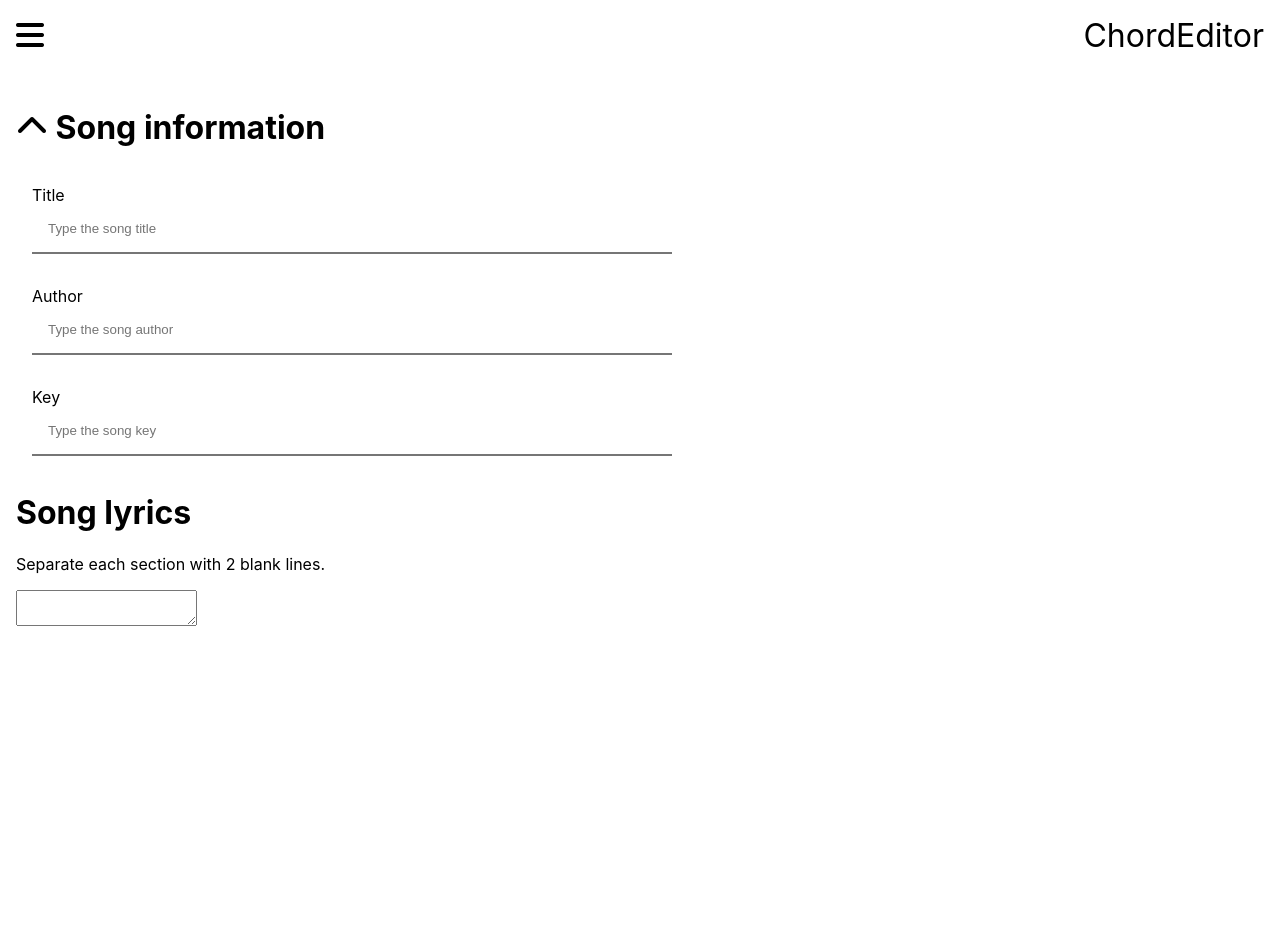
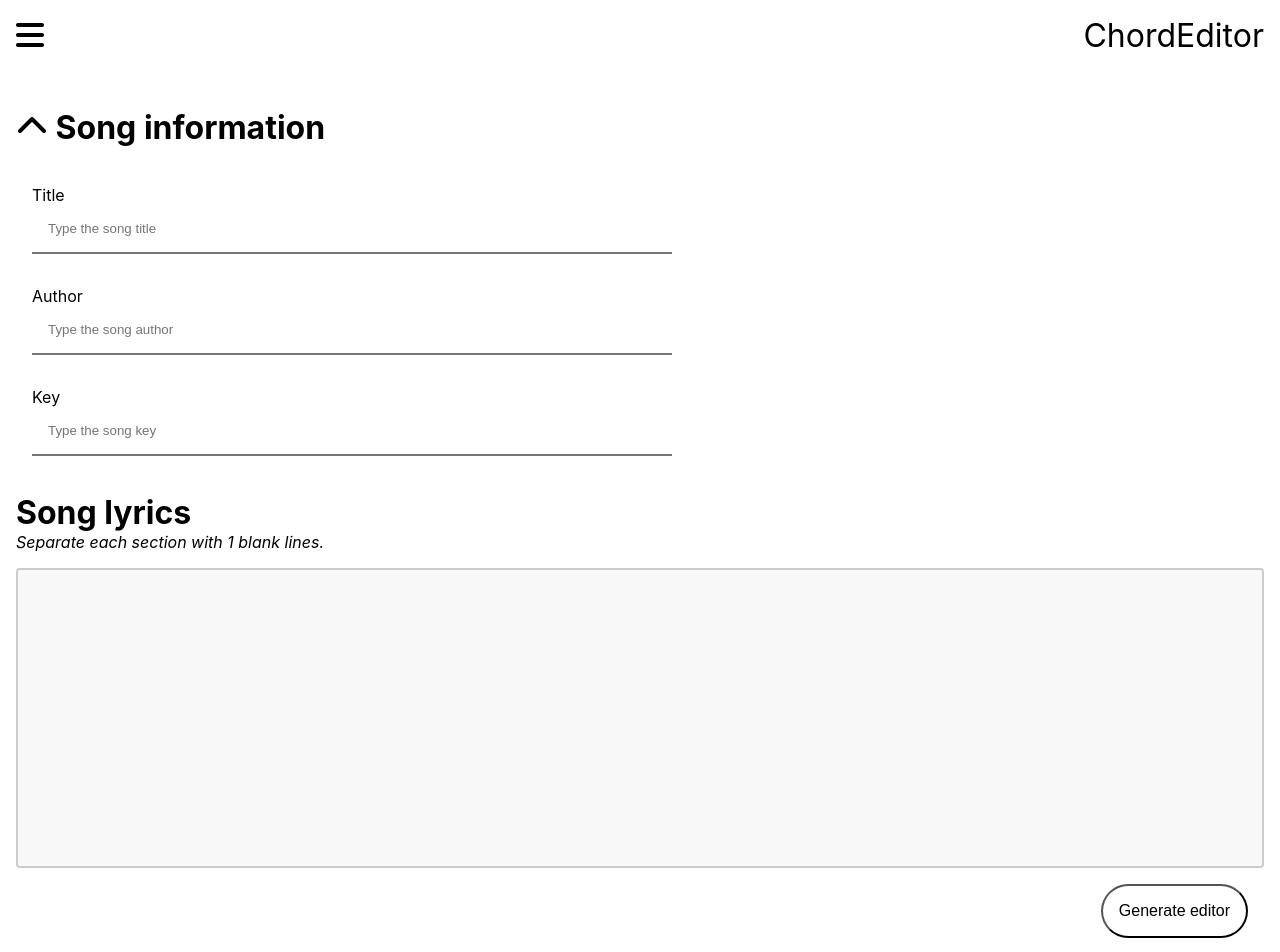
Before and after one commit to joeperpetua/ChordEditor, an Angular app: page / in a window 1280 px wide. Shown: the top 952 px of the page. Before the commit the page ends 800 px from the top, so only its background shows below. Built offline with nearby package versions, Linux system fonts and the light colour scheme.

Commit message:
Add word splitting from raw text

```diff
--- a/src/app/app.component.css
+++ b/src/app/app.component.css
@@ -62,11 +62,16 @@
   }
 
   navbar {
+    position: sticky;
+    top: 0;
+    background-color: white;
+    width: 100%;
     display: flex;
     flex-direction: column;
   }
 
   SongEditor {
+
     padding: 1rem;
   }
 
--- a/src/app/songEditor/songEditor.component.css
+++ b/src/app/songEditor/songEditor.component.css
@@ -23,3 +23,39 @@
     border-right: 0;
     border-left: 0;
 }
+
+.song-source {
+    display: flex;
+    flex-direction: column;
+}
+
+.song-source h1 {
+    margin-bottom: 0rem;
+}
+
+.song-source p {
+    margin-top: 0rem;
+}
+
+.song-source textarea {
+    width: 100%;
+    height: 300px;
+    padding: 12px 20px;
+    box-sizing: border-box;
+    border: 2px solid #ccc;
+    border-radius: 4px;
+    background-color: #f8f8f8;
+    font-size: 16px;
+    resize: none;
+}
+
+.song-source button {
+    width: fit-content;
+    align-self: flex-end;
+    background-color: white;
+    border-radius: 12rem;
+    cursor: pointer;
+    margin: 1rem;
+    padding: 1rem;
+    font-size: 1rem;
+}
--- a/src/app/songEditor/songEditor.component.html
+++ b/src/app/songEditor/songEditor.component.html
@@ -24,8 +24,11 @@
 
 <div class="song-source">
     <h1>Song lyrics</h1>
-    <p>Separate each section with 2 blank lines.</p>
-    <textarea name="song-lyrics" id="song-lyrics"></textarea>
+    <p><i>Separate each section with 1 blank lines.</i></p>
+
+    <textarea></textarea>
+    <button (click)="processText()">Generate editor</button>
+
 </div>
 
 <div class="song-content">
--- a/src/app/songEditor/songEditor.component.ts
+++ b/src/app/songEditor/songEditor.component.ts
@@ -1,4 +1,18 @@
 import { Component } from "@angular/core";
+
+interface SongWord {
+    text: string,
+    chord : string
+}
+
+interface SongLine {
+    words: SongWord[]
+}
+
+interface SongSection {
+    name: string,
+    lines: SongLine[]
+}
 
 @Component({
     selector: 'SongEditor',
@@ -6,12 +20,13 @@
     templateUrl: './songEditor.component.html',
     styleUrl: './songEditor.component.css'
 })
+
 export class SongEditor {
     songTitle = '';
     songAuthor = '';
     songKey = '';
     songText = '';
-    songWordsMap = [];
+    songSections: SongSection[] = [];
     displayInfo = true;
 
     toggleInfo() {
@@ -33,5 +48,31 @@
         this.songKey = target.value;
     }
 
+    processText() {
+        const rawText = document.querySelector('.song-source')?.querySelector('textarea')?.value;
+        if (!rawText)
+            return
 
+        let sections = rawText.split('\n\n');
+
+        let songSections: SongSection[] = [];
+        sections.forEach((section, index) => {
+            let lines = section.split('\n');
+            let sectionLines: SongLine[] = [];
+            lines.forEach(line => {
+                let words = line.split(' ');
+                let lineWords: SongWord[] = [];
+                words.forEach(word => {
+                    lineWords.push({'text': word, 'chord': ''});
+                });
+                sectionLines.push({words: lineWords})
+            })
+            songSections.push({'name': `Section ${index + 1}`, lines: sectionLines})
+        })
+        this.songSections = songSections;
+
+        console.log(rawText);
+        console.log(songSections);
+        console.log(songSections[0].lines[0].words[0].text);
+    }
 }
```
